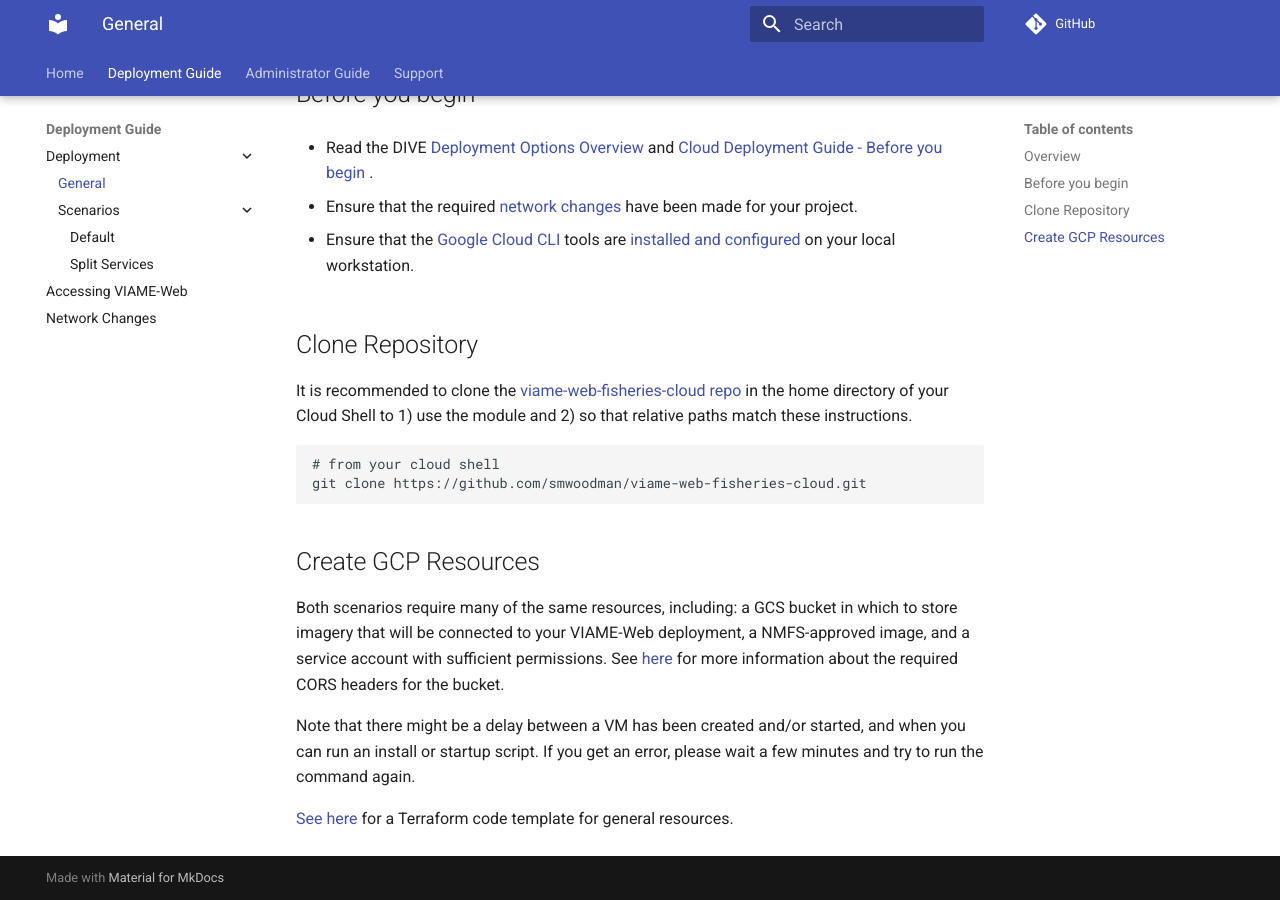
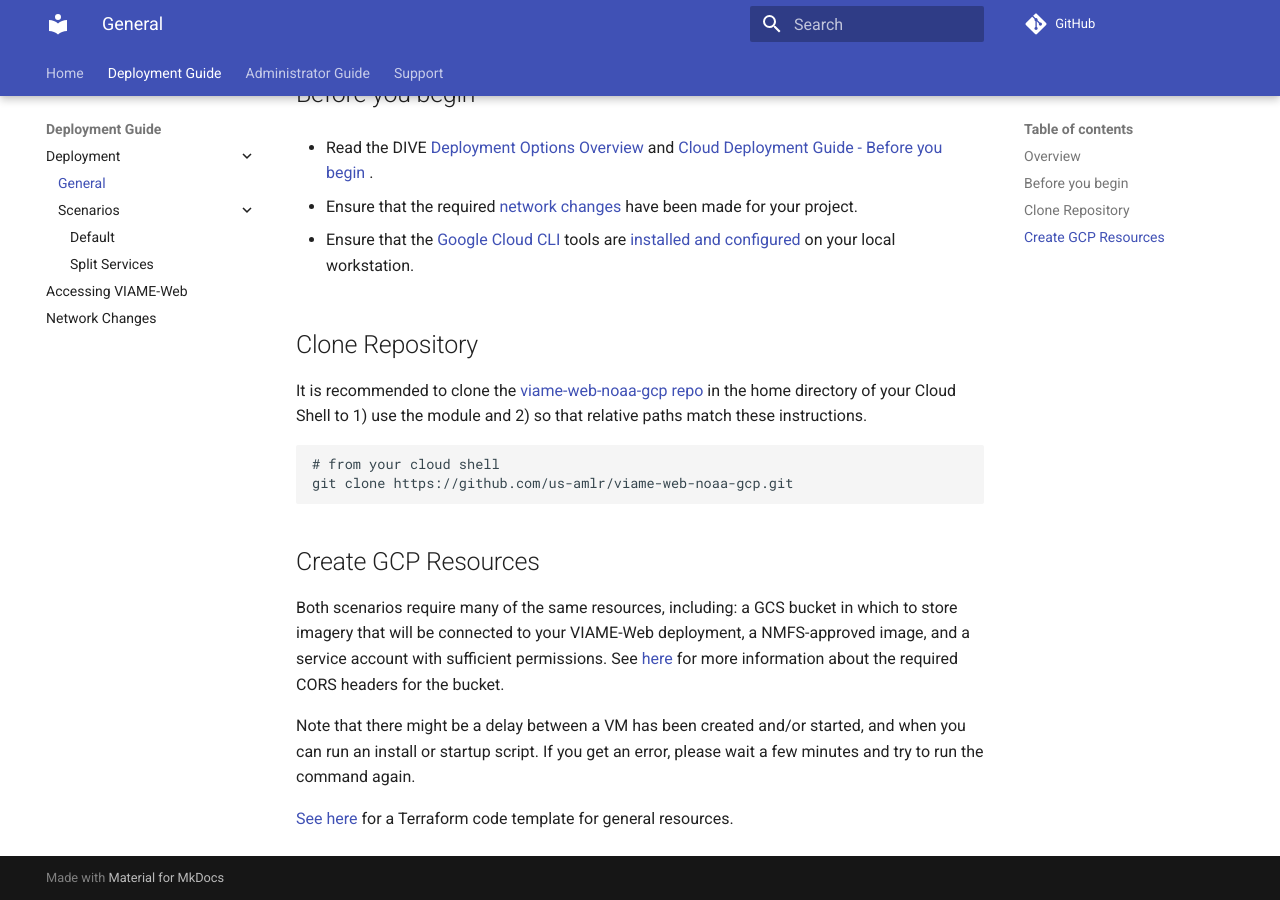
Before and after one commit to SWFSC/viame-web-noaa-gcp, an MkDocs documentation site: the page built from docs/deployment-general.md, in a window 1280 px wide and 900 px high, scrolled down 547 px. Built offline with MkDocs 1.6.1 and Material for MkDocs 9.7.7, drawn with Linux system fonts in a browser that asks for light colours; comment, search, counter and statistics services are not loaded.

Commit message:
getting rid of old repo name

````diff
--- a/docs/deployment-general.md
+++ b/docs/deployment-general.md
@@ -21,11 +21,11 @@ These steps apply to both deployment scenarios. Unless otherwise specified, thes
 
 ## Clone Repository
 
-It is recommended to clone the [viame-web-fisheries-cloud repo](https://github.com/smwoodman/viame-web-fisheries-cloud) in the home directory of your Cloud Shell to 1) use the module and 2) so that relative paths match these instructions.
+It is recommended to clone the [viame-web-noaa-gcp repo](https://github.com/us-amlr/viame-web-noaa-gcp) in the home directory of your Cloud Shell to 1) use the module and 2) so that relative paths match these instructions.
 
 ``` bash
 # from your cloud shell
-git clone https://github.com/smwoodman/viame-web-fisheries-cloud.git
+git clone https://github.com/us-amlr/viame-web-noaa-gcp.git
 ```
 
 ## Create GCP Resources
````
Also changed, not shown: docs/deployment-default.md (+1 -1 lines), docs/deployment-split.md (+1 -1 lines), docs/support.md (+1 -1 lines), 2 other files.
